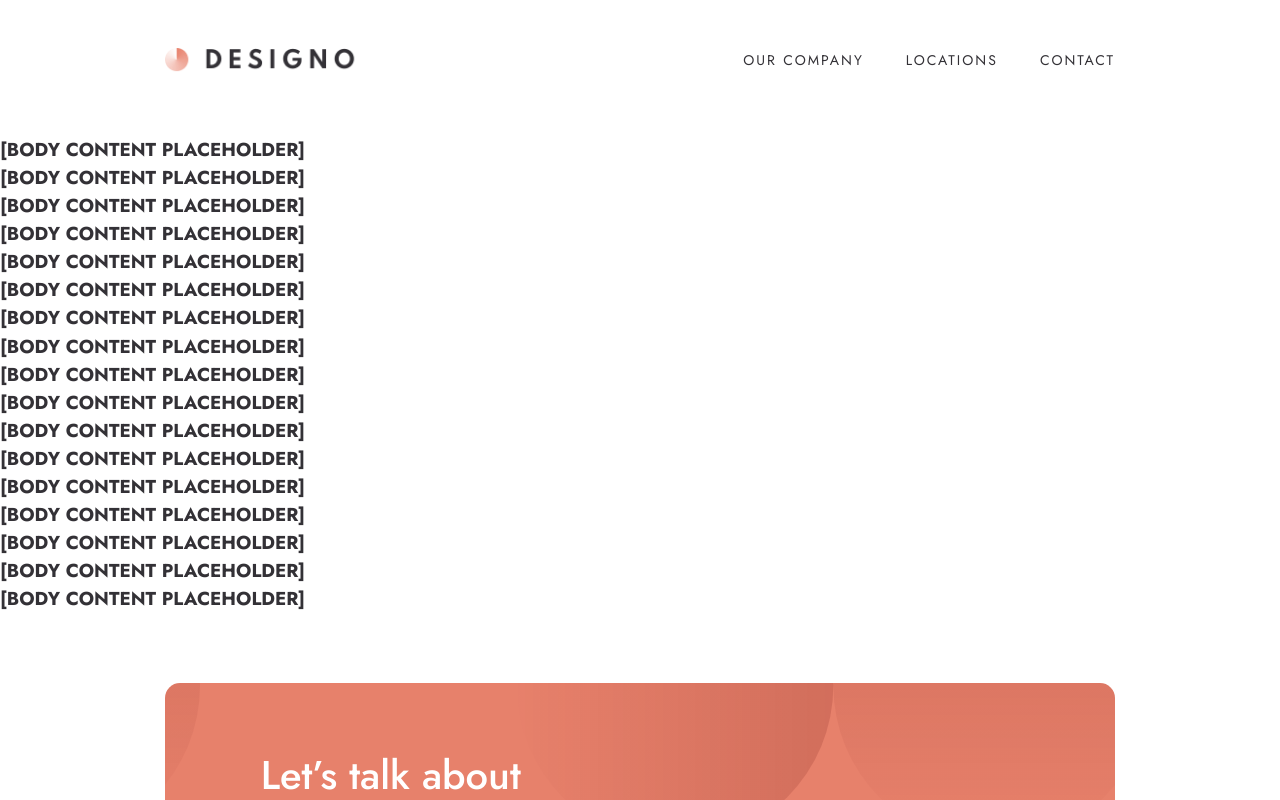
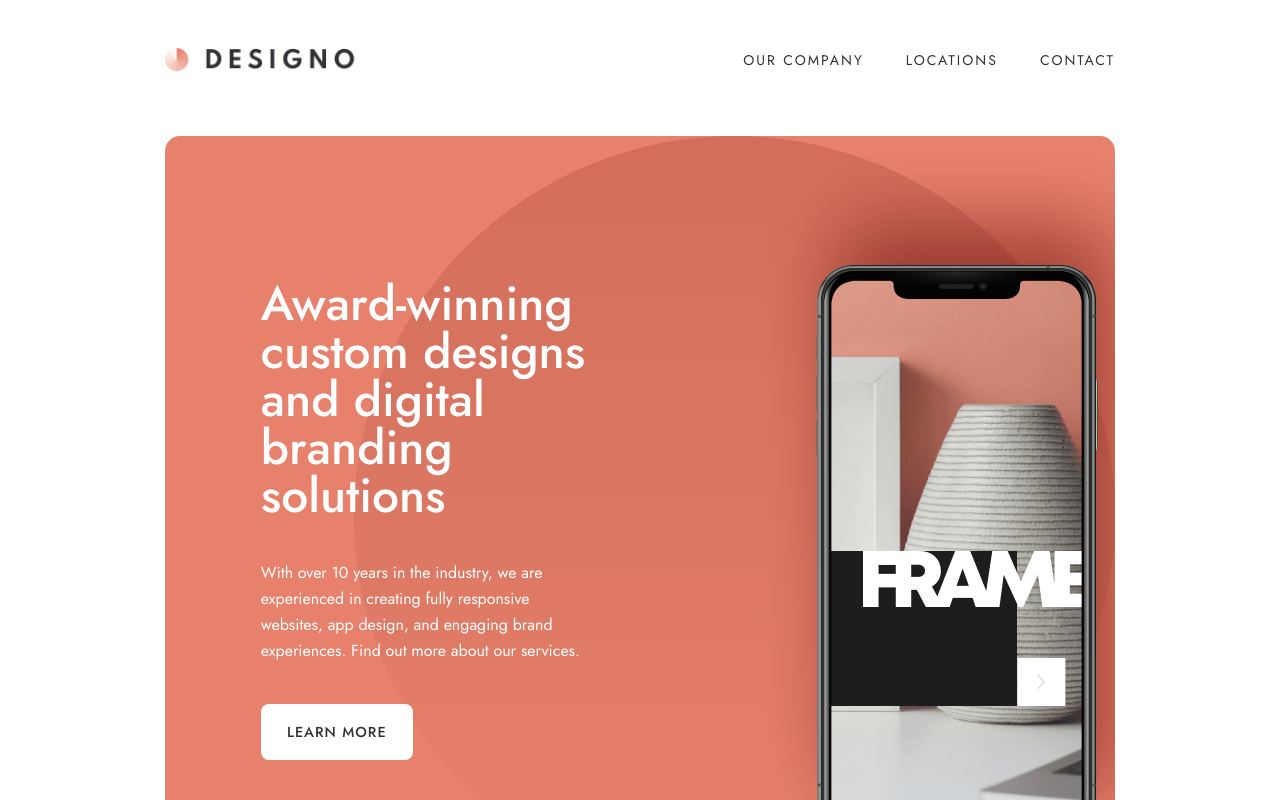
Before and after one commit to zowieerickson/designo-multi-page-website, a React (Vite) app: page / in a window 1280 px wide. Shown: the top 800 px of the page. Built offline with nearby package versions, Linux system fonts and the light colour scheme.

Commit message:
Create home hero tile

```diff
--- a/src/App.css
+++ b/src/App.css
@@ -1,3 +1,7 @@
 #root {
   margin: 0 auto;
 }
+
+.main {
+  margin: 0 10.3em
+}
--- a/src/App.jsx
+++ b/src/App.jsx
@@ -1,28 +1,17 @@
 import './App.css'
 import Nav from "./components/global/Nav"
+import Hero from './components/home/Hero'
 import Footer from "./components/global/Footer"
 
 function App() {
   return (
     <>
-      <Nav />
-      <h3>[BODY CONTENT PLACEHOLDER]</h3>
-      <h3>[BODY CONTENT PLACEHOLDER]</h3>
-      <h3>[BODY CONTENT PLACEHOLDER]</h3>
-      <h3>[BODY CONTENT PLACEHOLDER]</h3>
-      <h3>[BODY CONTENT PLACEHOLDER]</h3>
-      <h3>[BODY CONTENT PLACEHOLDER]</h3>
-      <h3>[BODY CONTENT PLACEHOLDER]</h3>
-      <h3>[BODY CONTENT PLACEHOLDER]</h3>
-      <h3>[BODY CONTENT PLACEHOLDER]</h3>
-      <h3>[BODY CONTENT PLACEHOLDER]</h3>
-      <h3>[BODY CONTENT PLACEHOLDER]</h3>
-      <h3>[BODY CONTENT PLACEHOLDER]</h3>
-      <h3>[BODY CONTENT PLACEHOLDER]</h3>
-      <h3>[BODY CONTENT PLACEHOLDER]</h3>
-      <h3>[BODY CONTENT PLACEHOLDER]</h3>
-      <h3>[BODY CONTENT PLACEHOLDER]</h3>
-      <h3>[BODY CONTENT PLACEHOLDER]</h3>
+      <header className="header">
+        <Nav />
+      </header>
+      <main className="main" role="main">
+        <Hero />
+      </main>
       <Footer />
     </>
   )
--- /dev/null
+++ b/src/components/home/Hero.jsx
@@ -0,0 +1,20 @@
+import { LightButton } from "../global/Button"
+import HeroImage from "../../assets/home/desktop/image-hero-phone.png"
+import "../../styles/hero.css"
+
+export default function Hero() {
+    return (
+        <section className="hero">
+            <div className="hero-copy-wrapper">
+                <h2 className="hero-title">Award-winning custom designs and digital branding solutions</h2>
+                <p className="hero-copy">With over 10 years in the industry, we are experienced in creating fully responsive websites, app design, and engaging brand experiences. Find out more about our services.</p>
+                <LightButton>Learn more</LightButton>
+            </div>
+            {/* <img src={HeroImage} alt="" /> */}
+            <div className="hero-bgimage-wrapper">
+                {/* <img src={HeroImage} alt="" /> */}
+                <figure className="hero-bgimage"></figure>
+            </div>
+        </section>
+    )
+}
--- a/src/index.css
+++ b/src/index.css
@@ -38,6 +38,12 @@ input, button, textarea, select {
 }
 /* End of CSS Reset */
 
+h2 {
+  font-size: 3rem;
+  font-weight: 500;
+  line-height: 48px;
+}
+
 a {
   color: inherit;
   text-decoration: none;
--- /dev/null
+++ b/src/styles/hero.css
@@ -0,0 +1,48 @@
+.hero {
+    display: flex;
+    color: #fff;
+    border-radius: 15px;
+    background: #E7816B;
+    background-image: url(../assets/home/desktop/bg-pattern-hero-home.svg);
+    background-size: contain;
+    background-repeat: no-repeat;
+    background-position: right;
+}
+
+.hero-copy-wrapper {
+    padding: 9em 6em 8.5em;
+    width: 61%;
+    flex-basis: 61%;
+    display: flex;
+    flex-direction: column;
+    gap: 2.5em;
+}
+
+.hero-title {
+    /* margin-bottom: .67em; */
+}
+
+.hero-copy {
+    width: 86%;
+    line-height: 26px;
+}
+
+.hero-bgimage-wrapper {
+    width: 39%;
+    flex-basis: 39%;
+    overflow: hidden;
+    position: relative;
+}
+
+.hero-bgimage {
+    background-size: 624px 913px;
+    width: 624px;
+    height: 913px;
+    background-repeat: no-repeat;
+    background-image: url(../assets/home/desktop/image-hero-phone.png);
+
+    position: ABSOLUTE;
+    overflow: hidden;
+    left: -100px;
+    top: -41px;
+}
```
